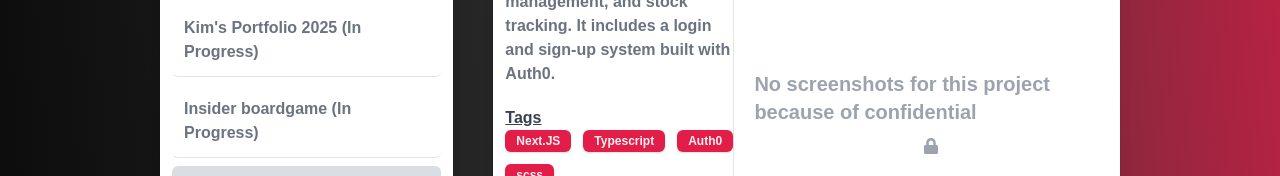
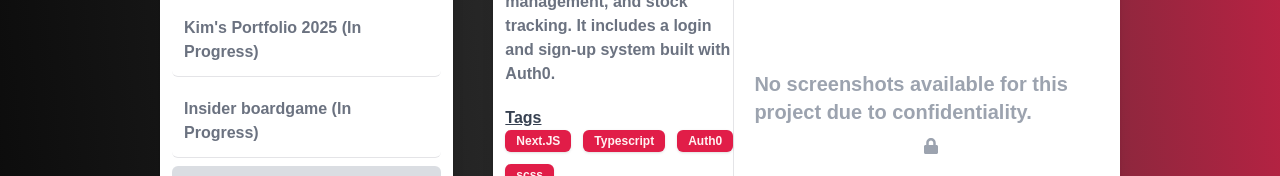
Before and after one commit to lethal1147/portfolio-kim, a Next.js app: page / in a window 1280 px wide. Both pictures are taken after a click on the item "Invoice Management". Shown: the part 2104-2280 px from the top of the page. Built offline with nearby package versions, Linux system fonts and the light colour scheme.

Commit message:
fix: fix wording

```diff
--- a/src/components/sections/projectSection.tsx
+++ b/src/components/sections/projectSection.tsx
@@ -96,7 +96,8 @@ export default function ProjectSection() {
             <div className="col-span-3 flex justify-center items-center size-full">
               <div className="flex flex-col items-center gap-3 text-gray-400">
                 <p className="text-xl font-bold">
-                  No screenshots for this project because of confidential
+                  No screenshots available for this project due to
+                  confidentiality.
                 </p>
                 <FaLock />
               </div>
```
